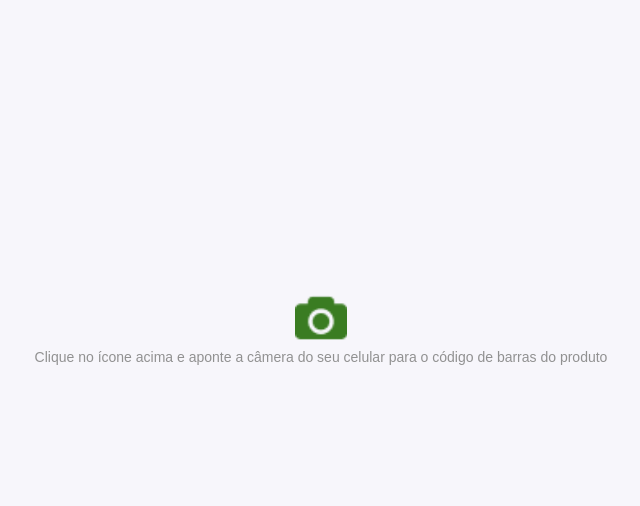
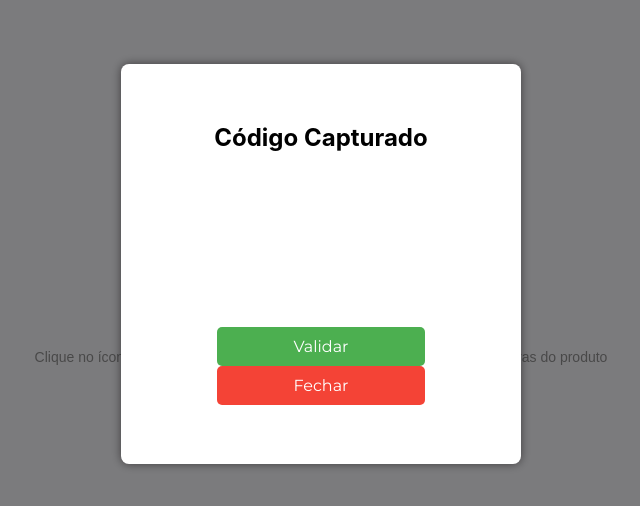
Before and after one commit to lolaeurich/Savy, a React (Create React App) app: page /addProduto in a window 1280 px wide. Shown: the part 136-642 px from the top of the page, without its empty margins (319-959 px from the left). Built offline with nearby package versions, Linux system fonts and the light colour scheme; no server answers.

Commit message:
feat: implementação do leitor de codigo de barras

```diff
--- a/package.json
+++ b/package.json
@@ -10,7 +10,7 @@
     "@testing-library/react": "^13.4.0",
     "@testing-library/user-event": "^13.5.0",
     "@zxing/library": "github:zxing-js/library",
-    "axios": "^1.7.2",
+    "axios": "^1.7.3",
     "mdb-react-ui-kit": "^8.0.0",
     "quagga": "^0.12.1",
     "react": "^18.3.1",
--- /dev/null
+++ b/src/Components/PopUp/PopUp.jsx
@@ -0,0 +1,19 @@
+import React from "react";
+import "./style.css";
+
+function Popup({ code, onValidate, onClose }) {
+    return (
+        <div className="popup-overlay">
+            <div className="popup-content">
+                <h2>Código Capturado</h2>
+                <p>{code}</p>
+                <div className="popup-buttons">
+                    <button onClick={onValidate}>Validar</button>
+                    <button onClick={onClose}>Fechar</button>
+                </div>
+            </div>
+        </div>
+    );
+}
+
+export default Popup;
--- /dev/null
+++ b/src/Components/PopUp/style.css
@@ -0,0 +1,43 @@
+.popup-overlay {
+    position: fixed;
+    top: 0;
+    left: 0;
+    width: 100%;
+    height: 100%;
+    background: rgba(0, 0, 0, 0.5);
+    display: flex;
+    align-items: center;
+    justify-content: center;
+    z-index: 1000;
+}
+
+.popup-content {
+    background: white;
+    padding: 20px;
+    border-radius: 8px;
+    text-align: center;
+    width: 80%;
+    max-width: 400px;
+}
+
+.popup-buttons {
+    margin-top: 20px;
+}
+
+.popup-buttons button {
+    margin: 0 10px;
+    padding: 10px 20px;
+    border: none;
+    border-radius: 5px;
+    cursor: pointer;
+}
+
+.popup-buttons button:first-child {
+    background: #4CAF50;
+    color: white;
+}
+
+.popup-buttons button:last-child {
+    background: #f44336;
+    color: white;
+}
--- a/src/Pages/AddProduto/AddProduto.jsx
+++ b/src/Pages/AddProduto/AddProduto.jsx
@@ -6,15 +6,18 @@ import camera from "../../Assets/camera.png";
 import lixo from "../../Assets/lixo.png";
 import QuantitySelector from "../../Components/SeletorQuantidade/SeletorQuantidade";
 import { BarcodeDialog } from "../../Components/BarcodeDialog";
+import Popup from "../../Components/PopUp/PopUp";
 
 function AddProduto() {
     const [dialogOpen, setDialogOpen] = useState(false); // Estado para controlar o diálogo
     const [code, setCode] = useState(""); // Estado para armazenar o código de barras
+    const [popupOpen, setPopupOpen] = useState(false); // Estado para controlar o popup
     const navigate = useNavigate();
 
     useEffect(() => {
         const handleProductFound = (event) => {
             setCode(event.detail); // Atualiza o campo de texto com a descrição do produto
+            setPopupOpen(true); // Abre o popup quando o código é encontrado
         };
 
         const handleProductNotFound = () => {
@@ -41,33 +44,19 @@ function AddProduto() {
     const handleCodeDetected = (code) => {
         setCode(code);
         setDialogOpen(false); // Fecha o diálogo quando um código é detectado
+        setPopupOpen(true); // Abre o popup com o código detectado
+    };
+
+    const handleValidate = () => {
+        // Lógica para validar o código, se necessário
+        setPopupOpen(false); // Fecha o popup
     };
 
     return (
         <div className="add-produto-container">
             <div className="add-produto-main">
-        {/*<div className="add-produto-nav">
-          <div className="cart2">
-            <img alt="" src={flecha} onClick={handleVoltar} />
-          </div>
-          <h3>Cadastro de produto</h3>
-        </div>*/}
-
                 <div className="cadastro-container">
                     <div className="cadastro-nome">
-            {/*<div className="nome-produto">
-              <form>
-                <label>Nome ou código de barras</label>
-                <input
-                  type="text"
-                  placeholder="Digite aqui"
-                  name="nome"
-                  value={code}
-                  onChange={(e) => setCode(e.target.value)}
-                />
-              </form>
-            </div>*/}
-
                         <div
                             className="camera-container"
                             onClick={handleCameraClick} // Abre o diálogo ao clicar
@@ -79,84 +68,6 @@ function AddProduto() {
                             </p>
                         </div>
                     </div>
-
-         {/*} <div className="descricao-produto">
-            <form>
-              <label>Descrição do produto</label>
-              <input
-                type="text"
-                placeholder="Digite aqui"
-                name="nome"
-                value={code}
-                readOnly
-              />
-            </form>
-          </div>*/}
-
-          {/*<div className="container-categorias">
-            <h3>Categoria do produto</h3>
-            <label className="custom-control custom-checkbox">
-              <span>Lorem Ipsum</span>
-              <input
-                type="checkbox"
-                id="check-btn"
-                className="custom-control-input"
-              />
-              <span className="custom-control-indicator"></span>
-            </label>
-            <label className="custom-control custom-checkbox">
-              <span>Lorem Ipsum</span>
-              <input
-                type="checkbox"
-                id="check-btn"
-                className="custom-control-input"
-              />
-              <span className="custom-control-indicator"></span>
-            </label>
-            <label className="custom-control custom-checkbox">
-              <span>Lorem Ipsum</span>
-              <input
-                type="checkbox"
-                id="check-btn"
-                className="custom-control-input"
-              />
-              <span className="custom-control-indicator"></span>
-            </label>
-            <label className="custom-control custom-checkbox">
-              <span>Lorem Ipsum</span>
-              <input
-                type="checkbox"
-                id="check-btn"
-                className="custom-control-input"
-              />
-              <span className="custom-control-indicator"></span>
-            </label>
-          </div>
-
-          <div className="container-quantidade">
-            <h3>Quantidade:</h3>
-            <QuantitySelector />
-          </div>
-
-          <div className="procurar-outra-marca">
-            <label className="custom-control custom-checkbox">
-              <span>Podemos procurar outra marca</span>
-              <input
-                type="checkbox"
-                id="check-btn"
-                className="custom-control-input"
-              />
-              <span className="custom-control-indicator"></span>
-            </label>
-          </div>
-
-          <div className="cadastrar-produtos-botoes">
-            <button className="btn-salvar">Salvar</button>
-            <button className="btn-cancelar">Cancelar</button>
-            <button className="btn-lixo">
-              <img alt="" src={lixo} />
-            </button>
-          </div>*/}
                 </div>
             </div>
 
@@ -166,6 +77,15 @@ function AddProduto() {
                 setOpen={setDialogOpen}
                 setCode={handleCodeDetected}
             />
+
+            {/* Popup com o código capturado */}
+            {popupOpen && (
+                <Popup
+                    code={code}
+                    onValidate={handleValidate}
+                    onClose={() => setPopupOpen(false)}
+                />
+            )}
         </div>
     );
 }
--- a/src/Pages/AreaLogada/AreaLogada.jsx
+++ b/src/Pages/AreaLogada/AreaLogada.jsx
@@ -1,13 +1,36 @@
-import React, { useState } from "react";
+import React, { useState, useEffect } from "react";
 import { useNavigate } from 'react-router-dom';
 import "./style.css";
 import cart from "../../Assets/cart.png";
 import cadastro from "../../Assets/cadastro.png";
 import SlideButton from 'react-slide-button';
+import axios from 'axios';
 
-function AreaLogada () {
+function AreaLogada() {
     const [reset, setReset] = useState(0);
+    const [cep, setCep] = useState('');
+    const [cidade, setCidade] = useState('Lorem Ipsun'); // Valor padrão
     const navigate = useNavigate();
+
+    useEffect(() => {
+        // Recupera o CEP armazenado no localStorage
+        const storedCep = localStorage.getItem('userCep');
+        if (storedCep) {
+            setCep(storedCep);
+            fetchCidade(storedCep);
+        }
+    }, []);
+
+    const fetchCidade = async (cep) => {
+        try {
+            // Consulta a API do IBGE (ou outra API de CEP) para obter informações
+            const response = await axios.get(`https://viacep.com.br/ws/${cep}/json/`);
+            setCidade(response.data.localidade || 'Cidade não encontrada');
+        } catch (error) {
+            console.error('Erro ao buscar a cidade:', error);
+            setCidade('Cidade não encontrada');
+        }
+    };
 
     const handleSlideDone = () => {
         setTimeout(() => {
@@ -18,7 +41,6 @@ function AreaLogada () {
     const handleAddProduto = () => {
         navigate("/addProduto");
     };
-
 
     return (
         <div className="areaLogada-container">
@@ -33,8 +55,8 @@ function AreaLogada () {
 
                 <div className="areaLogada-dados">
                     <div className="areaLogada-endereco">
-                        <p>Buscas realizadas para o CEP:<span> 00000-000</span></p>
-                        <p>Cidade:<span> Lorem Ipsun</span></p>
+                        <p>Buscas realizadas para o CEP:<span> {cep || '00000-000'}</span></p>
+                        <p>Cidade:<span> {cidade}</span></p>
                     </div>
                     <h4>Editar</h4>
                 </div>
@@ -71,7 +93,7 @@ function AreaLogada () {
                 </div>
             </div>
         </div>
-    )
+    );
 }
 
 export default AreaLogada;
--- a/src/Pages/Login/Login.jsx
+++ b/src/Pages/Login/Login.jsx
@@ -3,6 +3,7 @@ import { useNavigate } from 'react-router-dom';
 import "./style.css";
 import erro from "../../Assets/erro-icon.png";
 import SlideButton from 'react-slide-button';
+import axios from 'axios';
 
 function Login() {
     const [reset, setReset] = useState(0);
@@ -20,10 +21,36 @@ function Login() {
             return;
         }
 
-        // Simula login
-        setTimeout(() => {
-            navigate('/areaLogada');
-        }, 1000);
+        // Dados para o registro
+        const data = {
+            email: email,
+            name: nome,
+            cep: cep
+        };
+
+        // Envia a solicitação de registro para a API
+        axios.post('https://savvy.belogic.com.br/api/first-registration', data)
+            .then(response => {
+                // Sucesso no registro
+                // Armazena o token de autenticação, se disponível
+                const token = response.data.token; // Ajuste conforme a estrutura da resposta da API
+                if (token) {
+                    localStorage.setItem('authToken', token);
+                }
+
+                // Armazena o CEP no localStorage
+                localStorage.setItem('userCep', cep);
+
+                // Redireciona para a área logada após o registro
+                setTimeout(() => {
+                    navigate('/areaLogada');
+                }, 1000);
+            })
+            .catch(error => {
+                // Se houver erro na solicitação, mostre o erro
+                console.error('Erro ao registrar:', error);
+                setShowError(true);
+            });
     };
 
     const handleTryAgain = () => {
@@ -82,14 +109,14 @@ function Login() {
                         <img alt="" src={erro} />
                         <div className="erro-text">
                             <h3>Ops!!</h3>
-                            <p>Precisamos de um e-mail válido para liberar o seu acesso, tente novamente!</p>
+                            <p>Houve um erro ao tentar registrar. Verifique seus dados e tente novamente!</p>
                         </div>
                         <button onClick={handleTryAgain}>Tentar Novamente</button>
                     </div>
                 </div>
             )}
         </div>
-    )
+    );
 }
 
 export default Login;
```
Also changed, not shown: 1 other file (tests, documents, lock files or other folders). Lines whose indentation alone changed are shown as unchanged.
